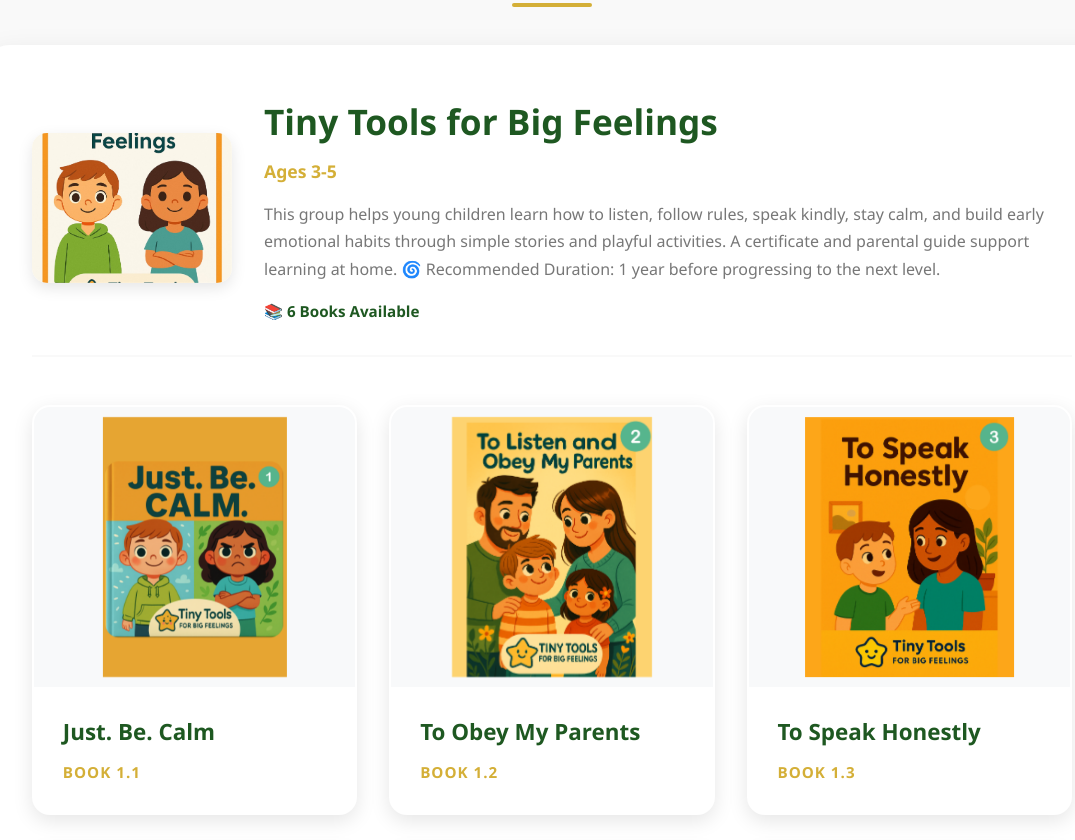
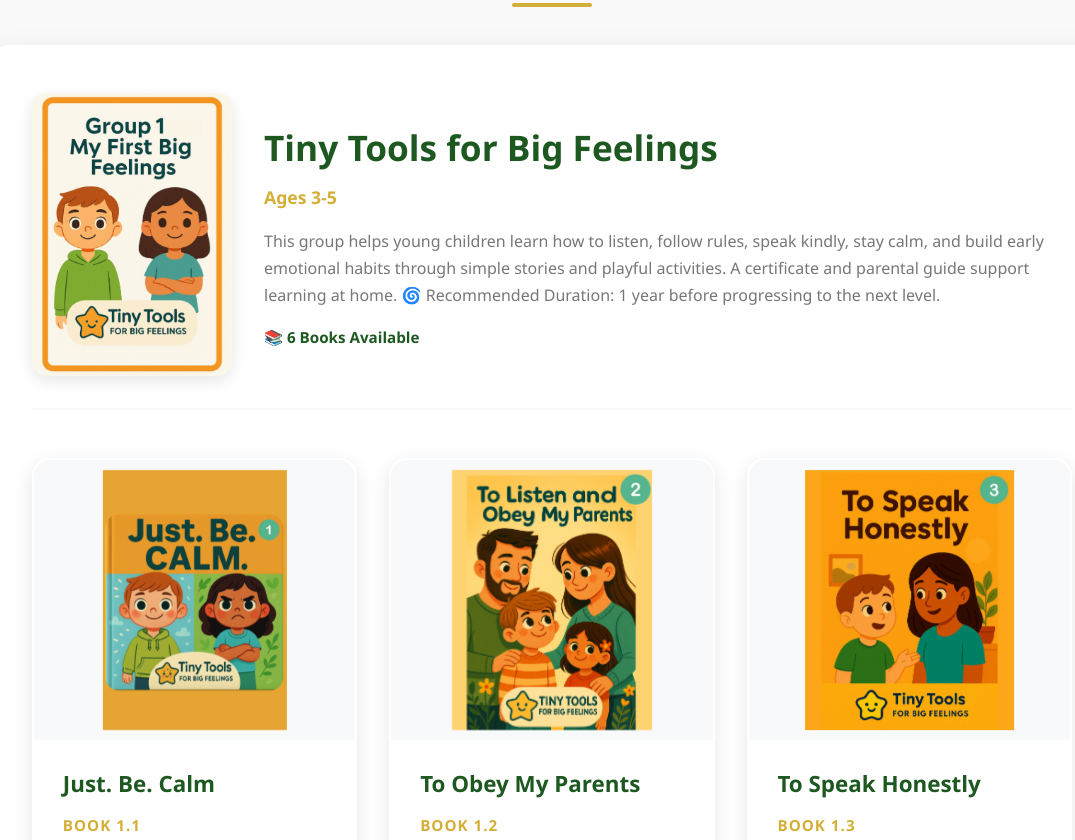
Before and after one commit to JadHdh689/MyToolKit, a website built with Vite: page index.html in a window 1280 px wide. Shown: the part 2893-3733 px from the top of the page, without its empty margins (88-1163 px from the left). Built offline with nearby package versions, Linux system fonts and the light colour scheme.

Commit message:
Fix group images to display fully

```diff
--- a/style.css
+++ b/style.css
@@ -349,16 +349,22 @@
 
 .group-image {
   width: 200px;
-  height: 150px;
+  height: auto;
+  min-height: 150px;
   border-radius: 15px;
   overflow: hidden;
   box-shadow: 0 5px 15px rgba(0, 0, 0, 0.1);
+  display: flex;
+  align-items: center;
+  justify-content: center;
+  background: var(--color-bg);
 }
 
 .group-image img {
   width: 100%;
-  height: 100%;
-  object-fit: cover;
+  height: auto;
+  object-fit: contain;
+  max-height: none;
 }
 
 .group-info {
```
